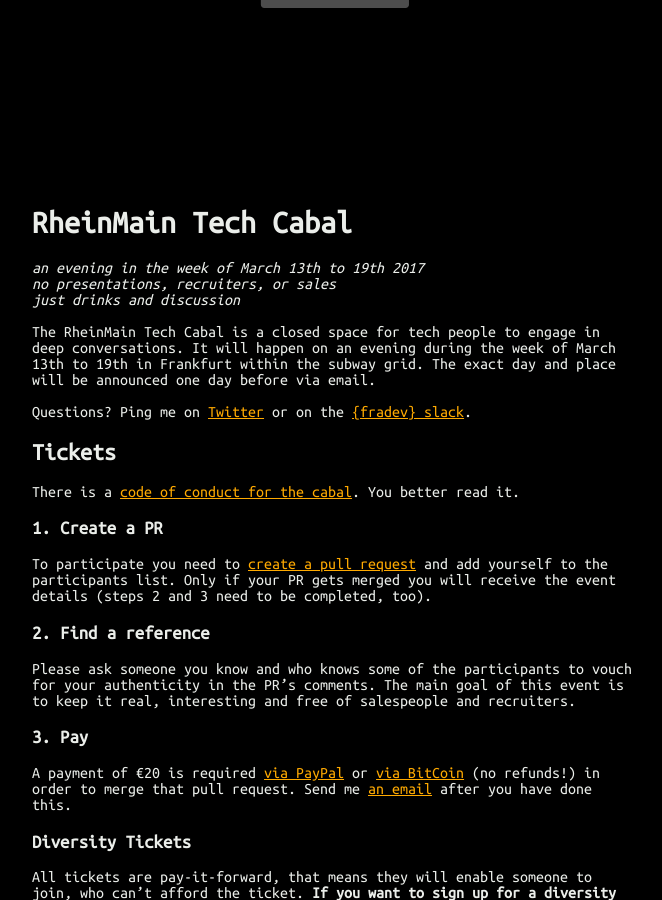
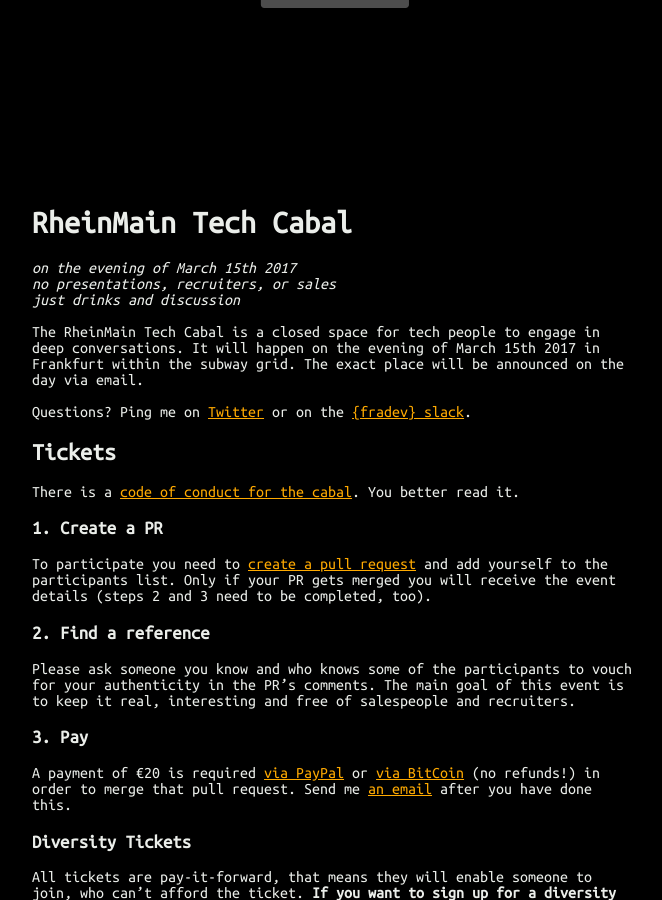
Before and after one commit to coderbyheart/blog, a Jekyll site: the page built from rheinmain-tech-cabal.md, in a window 1280 px wide and 900 px high, scrolled down 648 px. Shown: the whole window, without its empty margins (308-970 px from the left). Built offline with Jekyll 4.4.1, drawn with Linux system fonts in a browser that asks for light colours.

Commit message:
Fixed the date.

```diff
--- a/rheinmain-tech-cabal.md
+++ b/rheinmain-tech-cabal.md
@@ -3,21 +3,20 @@
 title: RheinMain Tech Cabal
 photo: https://blog.coderbyheart.com/uploads/2017/cabal.jpg
 excerpt: > #
-  an evening in the week of March 13th to 19th 2017 / just drinks and discussion
+  just drinks and discussion on the evening of March 15th 2017
 ---
 
 ![RheinMain Tech Cabal](/uploads/2017/rheinmain-tech-cabal.svg)
 
 # RheinMain Tech Cabal
 
-*an evening in the week of March 13th to 19th 2017*
+*on the evening of March 15th 2017*
 *no presentations, recruiters, or sales*
 *just drinks and discussion*
 
-The RheinMain Tech Cabal is a closed space for tech people to engage in deep conversations. It will happen on an evening during the week of March 13th to 19th in Frankfurt within the subway grid. The exact day and place will be announced one day before via email.
+The RheinMain Tech Cabal is a closed space for tech people to engage in deep conversations. It will happen on the evening of March 15th 2017 in Frankfurt within the subway grid. The exact place will be announced on the day via email.
 
 Questions? Ping me on [Twitter](https://twitter.com/coderbyheart) or on the [{fradev} slack](https://fradev.herokuapp.com/).
-
 
 ## Tickets
 
```
